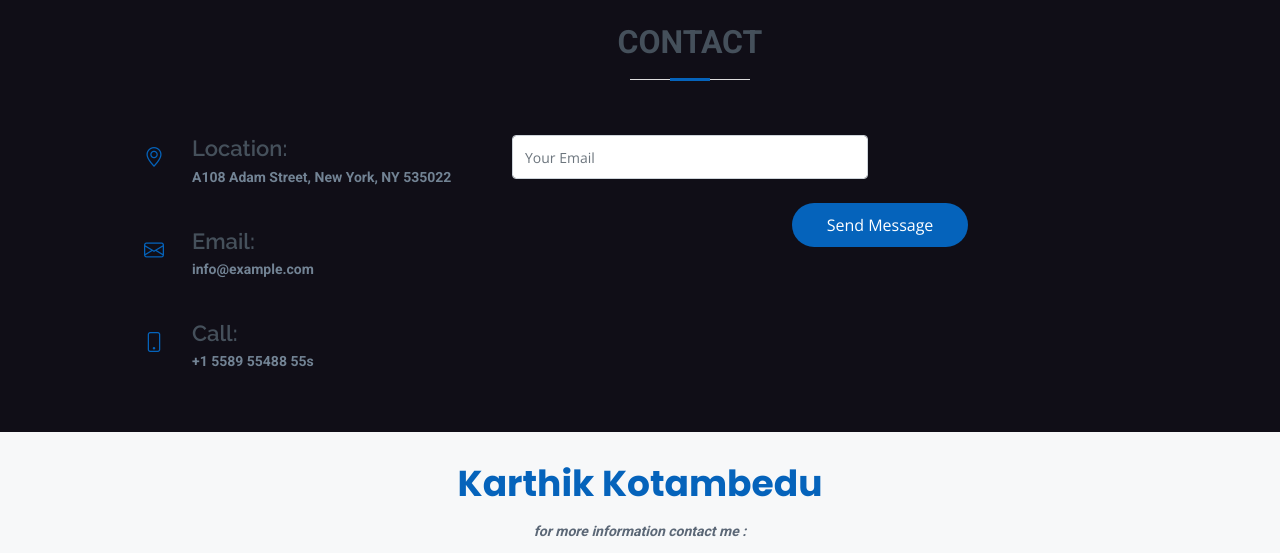
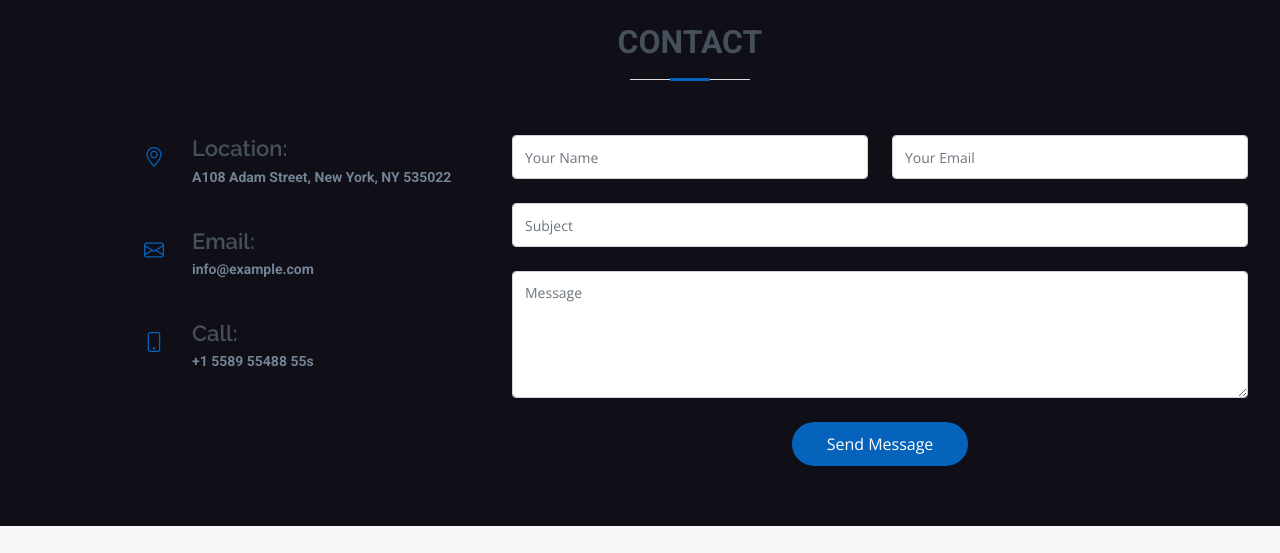
Before and after one commit to karthik945/karthik945.github.io, a website: page index.html in a window 1280 px wide. Shown: the part 5980-6533 px from the top of the page. Drawn offline with nearby package versions, Linux system fonts and the light colour scheme.

Commit message:
Update index.html

```diff
--- a/index.html
+++ b/index.html
@@ -727,20 +727,19 @@
 
             <form action="https://formsubmit.co/karthikkotambedu@gmail.com" method="POST" role="form" class="php-email-form">
               <div class="row">
-                <!-- <div class="col-md-6 form-group">
+                <div class="col-md-6 form-group">
                   <input type="text" name="name" class="form-control" id="name" placeholder="Your Name" required>
-                </div> -->
+                </div>
                 <div class="col-md-6 form-group mt-3 mt-md-0">
-                  <input type="email" class="form-control name="email" id="email" placeholder="Your Email" required>
-                  <!-- <input type="email" class="form-control" name="email" id="email" placeholder="Your Email" required> -->
+                 <input type="email" class="form-control" name="email" id="email" placeholder="Your Email" required>
                 </div>
               </div>
-              <!-- <div class="form-group mt-3">
+              <div class="form-group mt-3">
                 <input type="text" class="form-control" name="subject" id="subject" placeholder="Subject" required>
-              </div> -->
-              <!-- <div class="form-group mt-3">
+              </div>
+              <div class="form-group mt-3">
                 <textarea class="form-control" name="message" rows="5" placeholder="Message" required></textarea>
-              </div> -->
+              </div>
               <div class="my-3">
                 <div class="loading">Loading</div>
                 <div class="error-message"></div>
```
